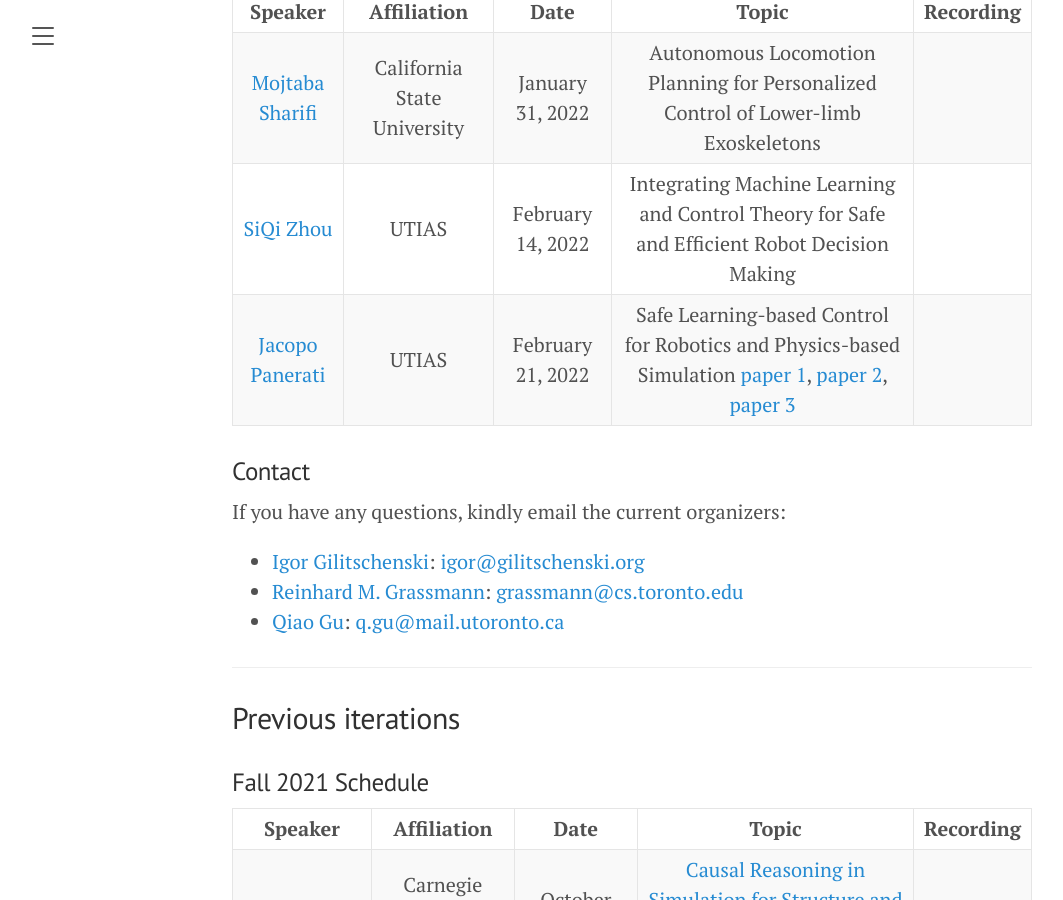
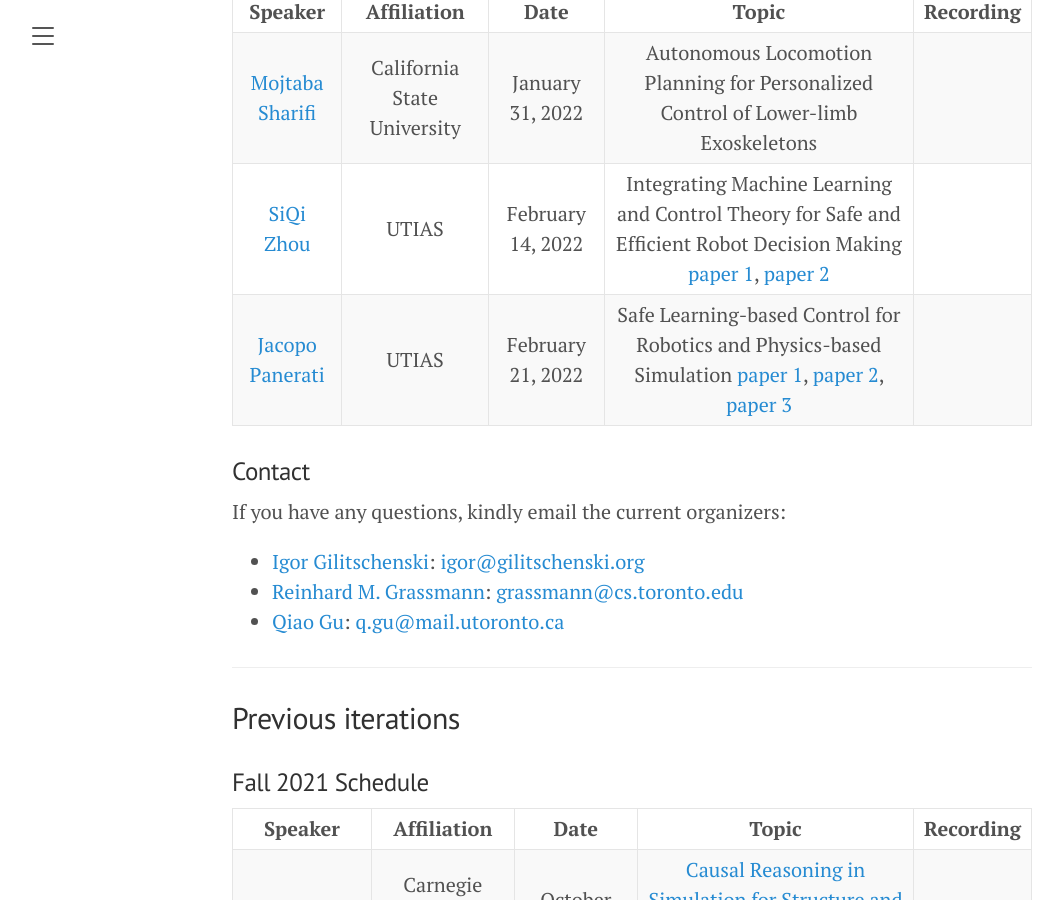
Before and after one commit to uoft-cs-robotics/toronto-air, a Jekyll site: the page built from index.md, in a window 1280 px wide and 900 px high, scrolled down 1066 px. Shown: the whole window, without its empty margins (8-1071 px from the left). Built offline with Jekyll 4.4.1, drawn with Linux system fonts in a browser that asks for light colours; comment, search, counter and statistics services are not loaded.

Commit message:
Added links to SiQi Zhou's paper

```diff
--- a/index.md
+++ b/index.md
@@ -49,7 +49,7 @@ Past talks are also available on our [YouTube Channel](https://www.youtube.com/c
 | Speaker      | Affiliation | Date      | Topic |    Recording     |
 | :----:       |    :----:   |        :----: |     :----: |       :----: |
 |[Mojtaba Sharifi](https://sites.google.com/ualberta.ca/mojtabasharifi/)| California State University | January 31, 2022| Autonomous Locomotion Planning for Personalized Control of Lower-limb Exoskeletons|  |
-|[SiQi Zhou](http://siqizhou.com/)| UTIAS | February 14, 2022| Integrating Machine Learning and Control Theory for Safe and Efficient Robot Decision Making |  |
+|[SiQi Zhou](http://siqizhou.com/)| UTIAS | February 14, 2022| Integrating Machine Learning and Control Theory for Safe and Efficient Robot Decision Making [paper 1](https://journals.sagepub.com/doi/abs/10.1177/0278364920953902), [paper 2](https://ieeexplore.ieee.org/abstract/document/9632405) |  |
 |[Jacopo Panerati](https://jacopopanerati.github.io/)| UTIAS | February 21, 2022| Safe Learning-based Control for Robotics and Physics-based Simulation [paper 1](https://arxiv.org/abs/2109.06325), [paper 2](https://arxiv.org/abs/2108.06266), [paper 3](https://arxiv.org/abs/2103.02142) |  |
 
 
```
